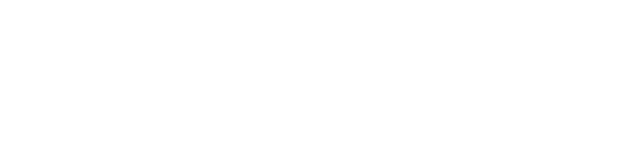
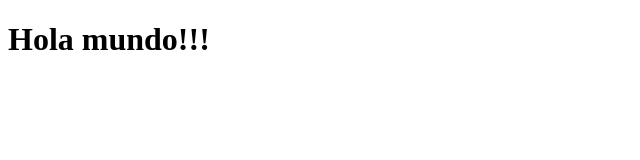
Before and after one commit to Max1083/GIT-Ejemplo, a plain HTML site: page index.html in a window 1280 px wide. Shown: the whole page, without its empty margins (0-640 px from the left). Drawn offline with Linux system fonts and the light colour scheme.

Commit message:
Agregamos un h1

```diff
--- a/index.html
+++ b/index.html
@@ -7,6 +7,6 @@
     <title>Document</title>
 </head>
 <body>
-
+    <h1>Hola mundo!!!</h1>
 </body>
 </html>
```
